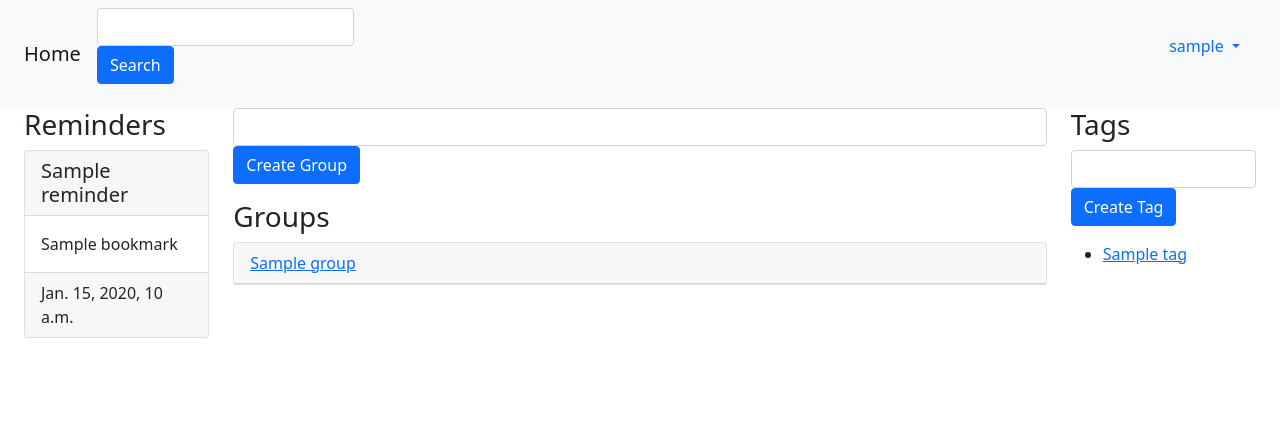
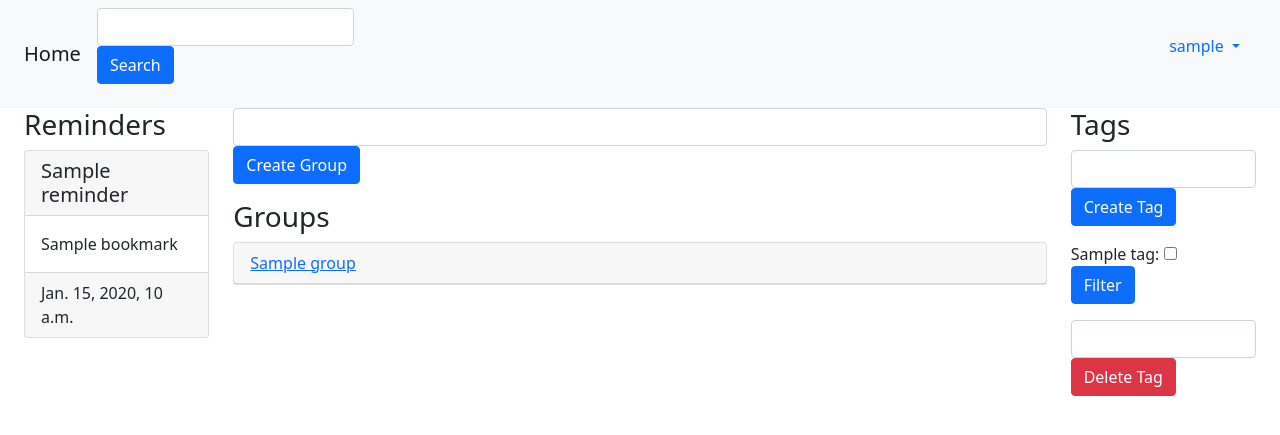
Before and after one commit to Ram-is-me/BookmarkManager, a Django app: a page that uses app/bookmark_manager_app/templates/groups.html in a window 1280 px wide. Shown: the top 435 px of the page. Run offline with Django 3.2, Linux system fonts and the light colour scheme; a user stored in the database is signed in; tables that the repository leaves empty hold one stand-in row (values such as "Sample post"); some libraries are stand-ins or nearby versions.

Commit message:
Ability To Filter Multiple Tags

```diff
--- a/app/bookmark_manager_app/templates/groups.html
+++ b/app/bookmark_manager_app/templates/groups.html
@@ -1,5 +1,6 @@
 {% load static %} {% load bootstrap4 %} {% include 'base.html' %}
 {% load group_filter %}
+{% load widget_tweaks %}
 
 <!DOCTYPE html>
 <html lang="en">
@@ -196,7 +197,7 @@
               Create Tag
             </button>
           </form>
-          {% if tag_list %}
+          <!-- {% if tag_list %}
           <ul>
             {% for tag in tag_list %}
             <li class="list-item">
@@ -206,7 +207,42 @@
             </li>
             {% endfor %}
           </ul>
-          {% endif %}
+          {% endif %} -->
+          <form action="{% url 'bookmarks_tag' user.username %}"method="post" novalidate>
+            {% csrf_token %}
+
+            {% for hidden_field in form.hidden_fields %}
+              {{ hidden_field }}
+            {% endfor %}
+
+            {% for field in form.visible_fields %}
+              <div class="form-group">
+                {{ field.label_tag }}
+                {% render_field field %}
+                {% if field.help_text %}
+                  <small class="form-text text-muted">{{ field.help_text }}</small>
+                {% endif %}
+              </div>
+            {% endfor %}
+
+            <button type="submit" class="btn btn-primary">Filter</button>
+          </form>
+          <form
+            action="{% url 'delete_tag' user.username %}"
+            class="form-inline"
+            method="post"
+          >
+            {% csrf_token %}
+            <input
+              id="csrf_token"
+              name="deletetagname"
+              class="form-control mr-sm-2"
+              type="text"
+            />
+            <button class="btn btn-danger my-2 my-sm-0" type="submit">
+              Delete Tag
+            </button>
+          </form>
         </div>
       </div>
     </div>
--- a/app/bookmark_manager_app/urls.py
+++ b/app/bookmark_manager_app/urls.py
@@ -6,7 +6,7 @@ urlpatterns = [
     path('', views.index.home, name='home'),
     # path('dummydata', views.dummydata, name='dummydata'),
     path('<str:name>/', views.display.groups, name='groups'),
-    path('<str:name>/tags/<str:tag>', views.display.bookmarks_tag, name='bookmarks_tag'),
+    path('<str:name>/tagfilter', views.display.bookmarks_tag, name='bookmarks_tag'),
     path('<str:name>/<int:group_id>/bookmark/new/', views.bookmark.add_bookmark, name='add_bookmark'),
     path('<str:name>/bookmark/<int:bookmark_id>/delete', views.bookmark.delete_bookmark, name='delete_bookmark'),
     path('<str:name>/bookmark/<int:id>', views.bookmark.view_bookmark, name='view_bookmark'),
@@ -16,6 +16,6 @@ urlpatterns = [
     path('<str:name>/creategroup', views.display.create_group, name='create_group'),
     path('<str:name>/createtag', views.display.create_tag, name='create_tag'),
     path('<str:name>/deletegroup/<str:group>', views.display.delete_group, name='delete_group'),
-    path('<str:name>/deletetag/<str:tag>', views.display.delete_tag, name='delete_tag'),
+    path('<str:name>/deletetag', views.display.delete_tag, name='delete_tag'),
     path('accounts/signup', views.index.SignUpView.as_view(), name='signup'),
 ]
--- a/app/bookmark_manager_app/views/display.py
+++ b/app/bookmark_manager_app/views/display.py
@@ -3,7 +3,15 @@ from django.http import HttpResponse, HttpResponseRedirect
 from django.urls import reverse
 from django.contrib.auth.decorators import login_required
 from django.utils import timezone
+from django import forms
 from .. import models
+
+class TagForm(forms.Form):
+    def __init__(self, *args, **kwargs):
+        tags = kwargs.pop('tags')
+        super(TagForm, self).__init__(*args, **kwargs)
+        for tag in tags:
+            self.fields[tag.name] = forms.BooleanField(label=tag.name)
 
 @login_required
 def groups(request, name):
@@ -11,22 +19,49 @@ def groups(request, name):
     group_list = models.Group.objects.filter(creator=curr_user)
     reminder_list = models.Reminder.objects.filter(creator=curr_user)
     tag_list = models.Tag.objects.filter(creator=curr_user)
+    form = TagForm(tags=tag_list)
     all_bookmarks = models.Bookmark.objects.filter(creator=curr_user)
-    context = {'group_list' : group_list, 'reminder_list' : reminder_list, 'tag_list' : tag_list, 'all_bookmarks' : all_bookmarks}
+    context = {'group_list' : group_list, 'reminder_list' : reminder_list, 'all_bookmarks' : all_bookmarks, 'form' : form}
     return render(request, 'groups.html', context)
 
+# @login_required
+# def bookmarks_tag(request, name, tag):
+#     curr_user = models.User.objects.get(name=name)
+#     all_bookmarks = models.Bookmark.objects.all()
+#     curr_tag = models.Tag.objects.get(name=tag)
+#     bookmark_list = []
+#     for bookmark in all_bookmarks:
+#         if curr_tag in bookmark.list_of_tags.all():
+#             bookmark_list.append(bookmark)
+#     reminder_list = models.Reminder.objects.filter(creator=curr_user)
+#     tag_list = models.Tag.objects.filter(creator=curr_user)
+#     context = {'bookmark_list' : bookmark_list, 'reminder_list' : reminder_list, 'tag_list' : tag_list, 'tag' : tag}
+#     return render(request, 'bookmarks_tag.html', context)
+
 @login_required
-def bookmarks_tag(request, name, tag):
+def bookmarks_tag(request, name):
     curr_user = models.User.objects.get(name=name)
-    all_bookmarks = models.Bookmark.objects.all()
-    curr_tag = models.Tag.objects.get(name=tag)
+    tag_list = models.Tag.objects.filter(creator=curr_user)
+    form = TagForm(tags=tag_list)
+    all_tag_names = [tag.name for tag in tag_list]
+    input_tags = []
+    for key in request.POST:
+        if key in all_tag_names:
+            if request.POST[key]:
+                input_tags.append(models.Tag.objects.get(name=key))
+    print(input_tags)
+    all_bookmarks = models.Bookmark.objects.filter(creator=curr_user)
     bookmark_list = []
     for bookmark in all_bookmarks:
-        if curr_tag in bookmark.list_of_tags.all():
+        present = 1
+        for tag in input_tags:
+            if tag not in bookmark.list_of_tags.all():
+                present = 0
+                break
+        if present:
             bookmark_list.append(bookmark)
     reminder_list = models.Reminder.objects.filter(creator=curr_user)
-    tag_list = models.Tag.objects.filter(creator=curr_user)
-    context = {'bookmark_list' : bookmark_list, 'reminder_list' : reminder_list, 'tag_list' : tag_list, 'tag' : tag}
+    context = {'bookmark_list' : bookmark_list, 'reminder_list' : reminder_list, 'form' : form}
     return render(request, 'bookmarks_tag.html', context)
 
 @login_required
@@ -52,7 +87,22 @@ def delete_group(request, name, group):
     return HttpResponseRedirect(reverse('groups', args=(name,)))
 
 @login_required
-def delete_tag(request, name, tag):
-    curr_tag = models.Tag.objects.get(name=tag)
+def delete_tag(request, name):
+    deletetagname = request.POST.get('deletetagname')
+    curr_user = models.User.objects.get(name=name)
+    curr_tag = models.Tag.objects.get(name=deletetagname)
     curr_tag.delete()
     return HttpResponseRedirect(reverse('groups', args=(name,)))
+
+
+'''
+<form
+            action="{% url 'delete_tag' user.username tag %}"
+            method="post"
+            class="post-form"
+          >
+            {% csrf_token %} {% buttons %}
+            <button type="submit" class="btn btn-danger">Delete Tag</button>
+            {% endbuttons %}
+          </form>
+'''
```
Also changed, not shown: app/bookmark_manager_app/templates/bookmarks_tag.html (+39 -13 lines).
